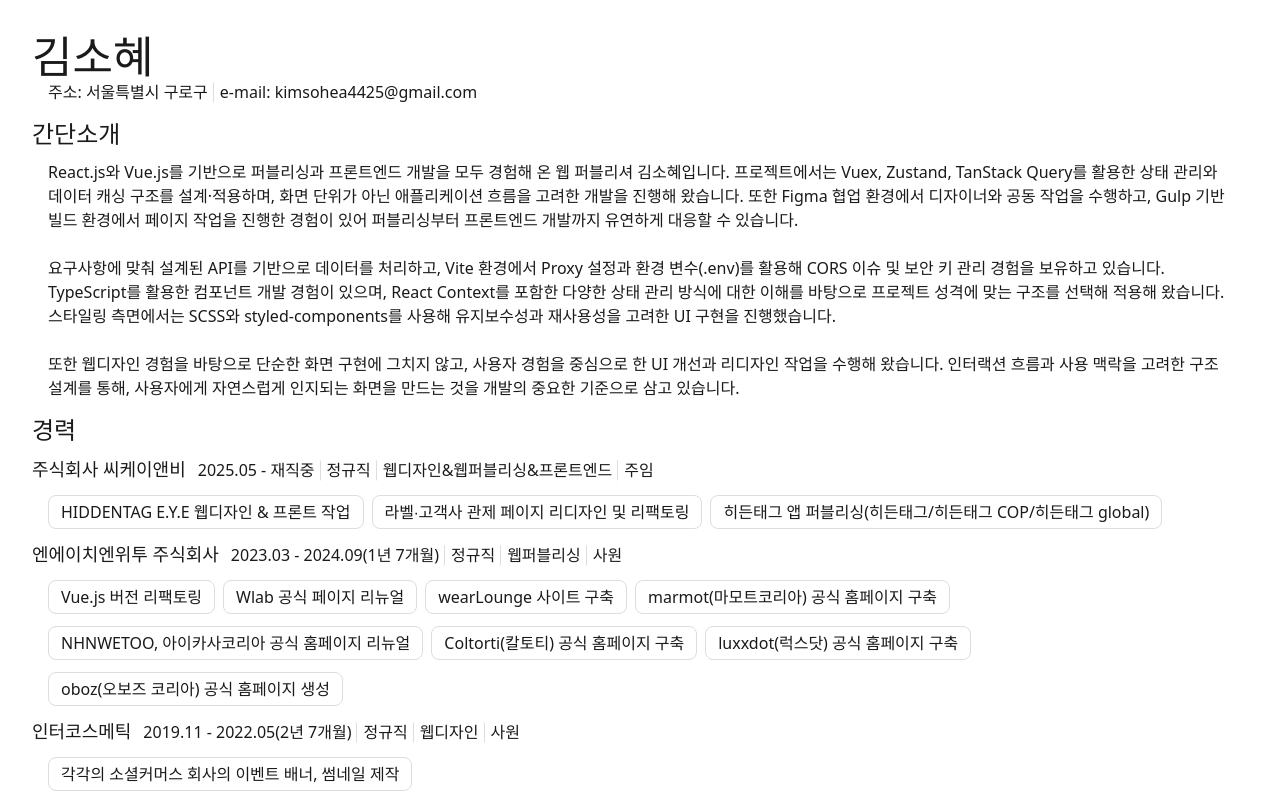
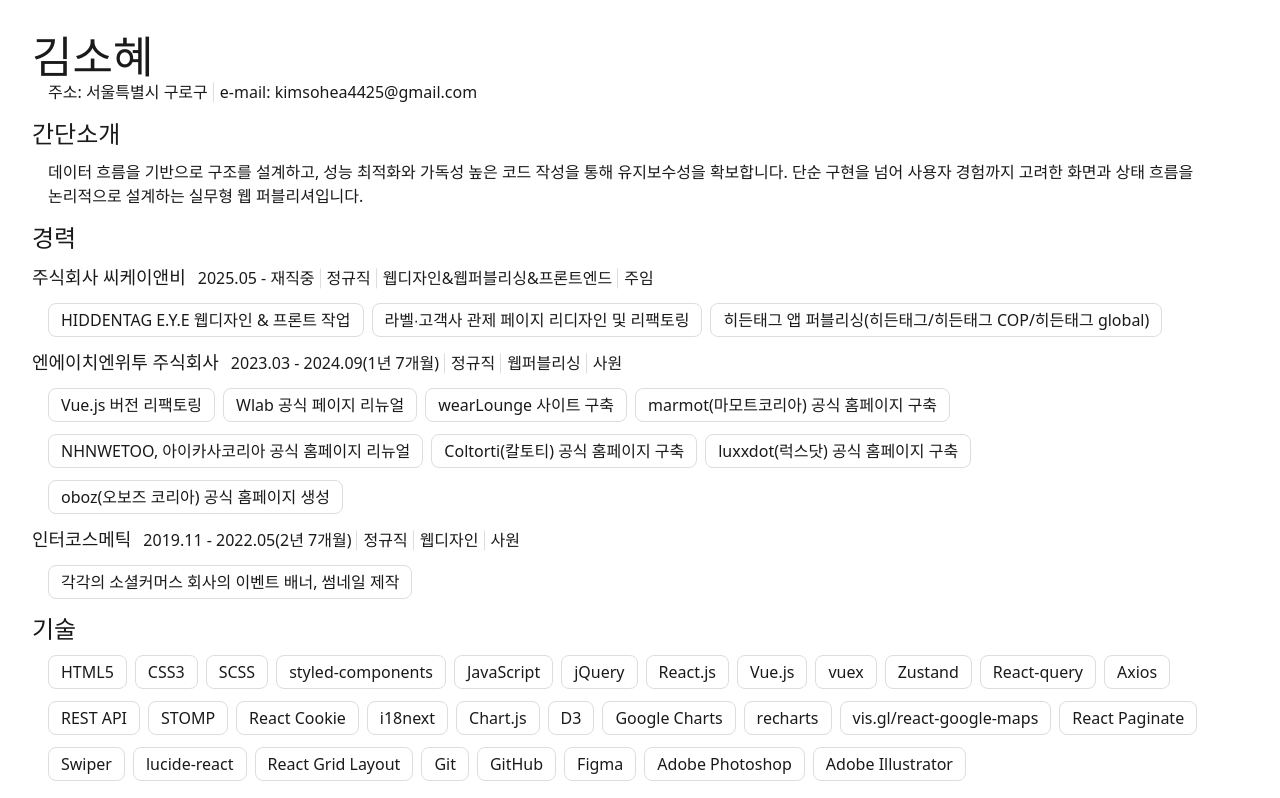
Before and after one commit to kimsohea/resume, a Vue app: page / in a window 1280 px wide. Shown: the top 798 px of the page. Built offline with nearby package versions, Linux system fonts and the light colour scheme; a web font is replaced by a local one.

Commit message:
fix: 간단소개 문장 수정

```diff
--- a/src/components/Profile.vue
+++ b/src/components/Profile.vue
@@ -1,27 +1,19 @@
 <template>
   <h1>김소혜</h1>
-  <p class="info">
+  <p class="info profile">
     <span class="address"> 주소: 서울특별시 구로구 </span>
     <span> e-mail: kimsohea4425@gmail.com </span>
   </p>
   <article>
     <h2>간단소개</h2>
     <p>
-      React.js와 Vue.js를 기반으로 퍼블리싱과 프론트엔드 개발을 모두 경험해 온 {{career}} 김소혜입니다. 프로젝트에서는 Vuex, Zustand, TanStack Query를
-      활용한 상태 관리와 데이터 캐싱 구조를 설계·적용하며, 화면 단위가 아닌 애플리케이션 흐름을 고려한 개발을 진행해 왔습니다. 또한 Figma 협업 환경에서
-      디자이너와 공동 작업을 수행하고, Gulp 기반 빌드 환경에서 페이지 작업을 진행한 경험이 있어 퍼블리싱부터 프론트엔드 개발까지 유연하게 대응할 수 있습니다.
-      <br /><br />
-      요구사항에 맞춰 설계된 API를 기반으로 데이터를 처리하고, Vite 환경에서 Proxy 설정과 환경 변수(.env)를 활용해 CORS 이슈 및 보안 키 관리 경험을 보유하고
-      있습니다. TypeScript를 활용한 컴포넌트 개발 경험이 있으며, React Context를 포함한 다양한 상태 관리 방식에 대한 이해를 바탕으로 프로젝트 성격에 맞는 구조를
-      선택해 적용해 왔습니다. 스타일링 측면에서는 SCSS와 styled-components를 사용해 유지보수성과 재사용성을 고려한 UI 구현을 진행했습니다.
-      <br /><br />
-      또한 웹디자인 경험을 바탕으로 단순한 화면 구현에 그치지 않고, 사용자 경험을 중심으로 한 UI 개선과 리디자인 작업을 수행해 왔습니다. 인터랙션 흐름과 사용
-      맥락을 고려한 구조 설계를 통해, 사용자에게 자연스럽게 인지되는 화면을 만드는 것을 개발의 중요한 기준으로 삼고 있습니다.
+      데이터 흐름을 기반으로 구조를 설계하고, 성능 최적화와 가독성 높은 코드 작성을 통해 유지보수성을 확보합니다. 단순 구현을 넘어 사용자 경험까지 고려한 화면과
+      상태 흐름을 논리적으로 설계하는 실무형 {{ career }}입니다.
     </p>
   </article>
 </template>
 
 <script setup>
-  const type = new URLSearchParams(window.location.search).get("type") || ""
-  const career = type === "FE" ? "프론트엔드 개발자" : "웹 퍼블리셔"
+const type = new URLSearchParams(window.location.search).get("type") || "";
+const career = type === "FE" ? "프론트엔드" : "웹 퍼블리셔";
 </script>
```
